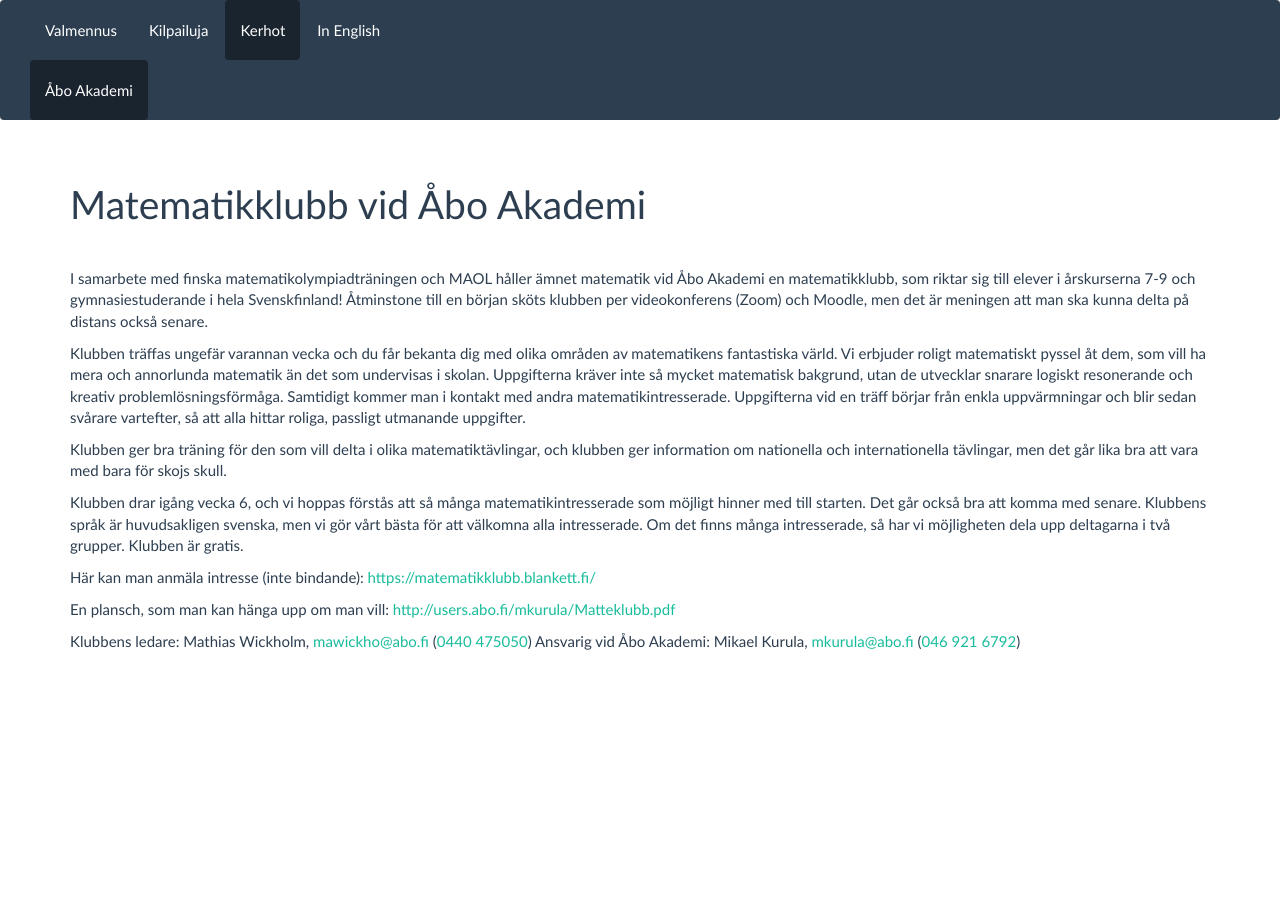
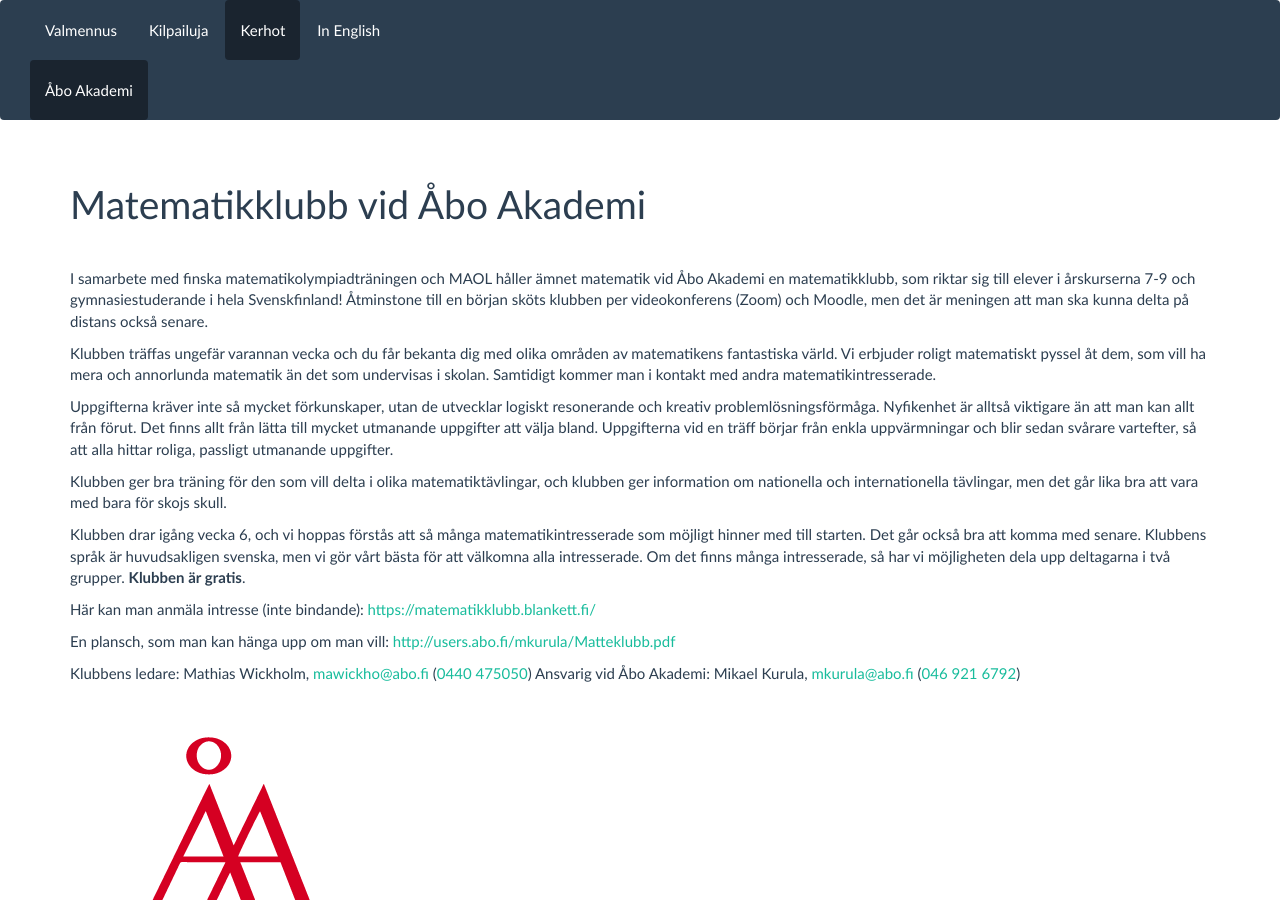
Before and after one commit to matematiikkakilpailut/matematiikkakilpailut.github.io, a Jekyll site: the page built from kerhot/abo/index.md, in a window 1280 px wide and 900 px high. Built offline with Jekyll 4.4.1, drawn with Linux system fonts in a browser that asks for light colours.

Commit message:
Update index.md

```diff
--- a/kerhot/abo/index.md
+++ b/kerhot/abo/index.md
@@ -7,11 +7,13 @@
 
 I samarbete med finska matematikolympiadträningen och MAOL håller ämnet matematik vid Åbo Akademi en matematik­klubb, som riktar sig till elever i årskurserna 7-9 och gymnasie­studerande i hela Svensk­finland! Åtminstone till en början sköts klubben per video­konferens (Zoom) och Moodle, men det är meningen att man ska kunna delta på distans också senare.
 
-Klubben träffas ungefär varannan vecka och du får bekanta dig med olika områden av matematikens fantastiska värld. Vi erbjuder roligt matematiskt pyssel åt dem, som vill ha mera och annorlunda matematik än det som undervisas i skolan. Uppgifterna kräver inte så mycket matematisk bakgrund, utan de utvecklar snarare logiskt resonerande och kreativ problem­lösnings­förmåga. Samtidigt kommer man i kontakt med andra matematikintresserade. Uppgifterna vid en träff börjar från enkla uppvärmningar och blir sedan svårare vartefter, så att alla hittar roliga, passligt utmanande uppgifter.
+Klubben träffas ungefär varannan vecka och du får bekanta dig med olika områden av matematikens fantastiska värld. Vi erbjuder roligt matematiskt pyssel åt dem, som vill ha mera och annorlunda matematik än det som undervisas i skolan. Samtidigt kommer man i kontakt med andra matematikintresserade.
+
+Uppgifterna kräver inte så mycket förkunskaper, utan de utvecklar logiskt resonerande och kreativ problem­lösnings­förmåga. Nyfikenhet är alltså viktigare än att man kan allt från förut. Det finns allt från lätta till mycket utmanande uppgifter att välja bland. Uppgifterna vid en träff börjar från enkla uppvärmningar och blir sedan svårare vartefter, så att alla hittar roliga, passligt utmanande uppgifter.
 
 Klubben ger bra träning för den som vill delta i olika matematiktävlingar, och klubben ger information om nationella och internationella tävlingar, men det går lika bra att vara med bara för skojs skull.
 
-Klubben drar igång vecka 6, och vi hoppas förstås att så många matematik­intresserade som möjligt hinner med till starten. Det går också bra att komma med senare. Klubbens språk är huvudsakligen svenska, men vi gör vårt bästa för att välkomna alla intresserade. Om det finns många intresserade, så har vi möjligheten dela upp deltagarna i två grupper. Klubben är gratis.
+Klubben drar igång vecka 6, och vi hoppas förstås att så många matematik­intresserade som möjligt hinner med till starten. Det går också bra att komma med senare. Klubbens språk är huvudsakligen svenska, men vi gör vårt bästa för att välkomna alla intresserade. Om det finns många intresserade, så har vi möjligheten dela upp deltagarna i två grupper. **Klubben är gratis**.
 
 Här kan man anmäla intresse (inte bindande): <https://matematikklubb.blankett.fi/>
 
@@ -19,3 +21,5 @@
 
 Klubbens ledare: Mathias Wickholm, <mailto:mawickho@abo.fi> ([0440 475050](tel:0440-475050))
 Ansvarig vid Åbo Akademi: Mikael Kurula, <mailto:mkurula@abo.fi> ([046 921 6792](tel:046-921-6792))
+
+![image](ÅA logo.png) ![image](MAOL logo.png) ![image](UBS logo.png)
```
